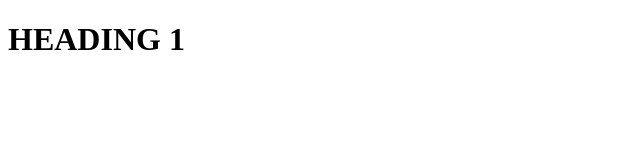
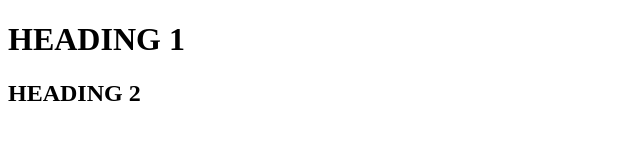
Before and after one commit to AbdulMuqtadir916/newRepo, a plain HTML site: page index.html in a window 1280 px wide. Shown: the whole page, without its empty margins (0-640 px from the left). Drawn offline with Linux system fonts and the light colour scheme.

Commit message:
added h2

```diff
--- a/index.html
+++ b/index.html
@@ -7,5 +7,6 @@
 </head>
 <body>
     <h1>HEADING 1</h1>
+    <h2>HEADING 2</h2>
 </body>
 </html>
```
